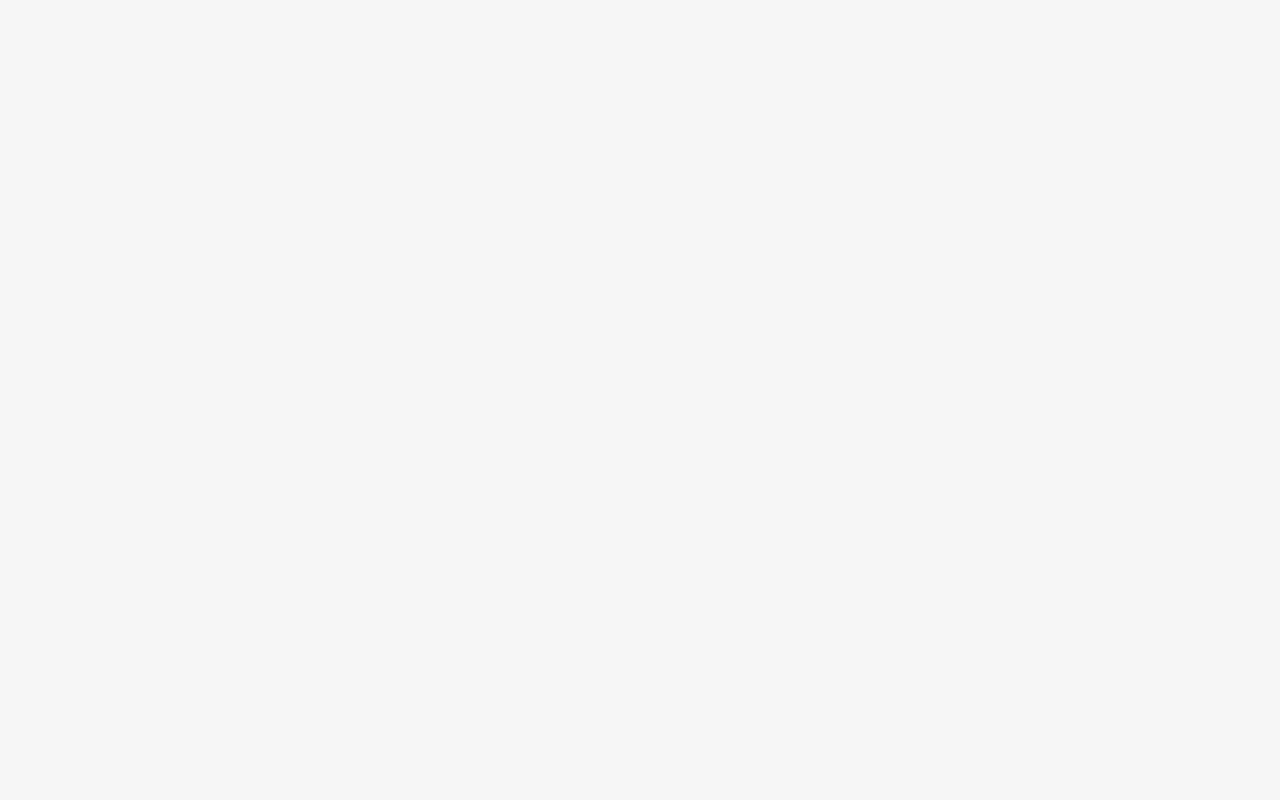
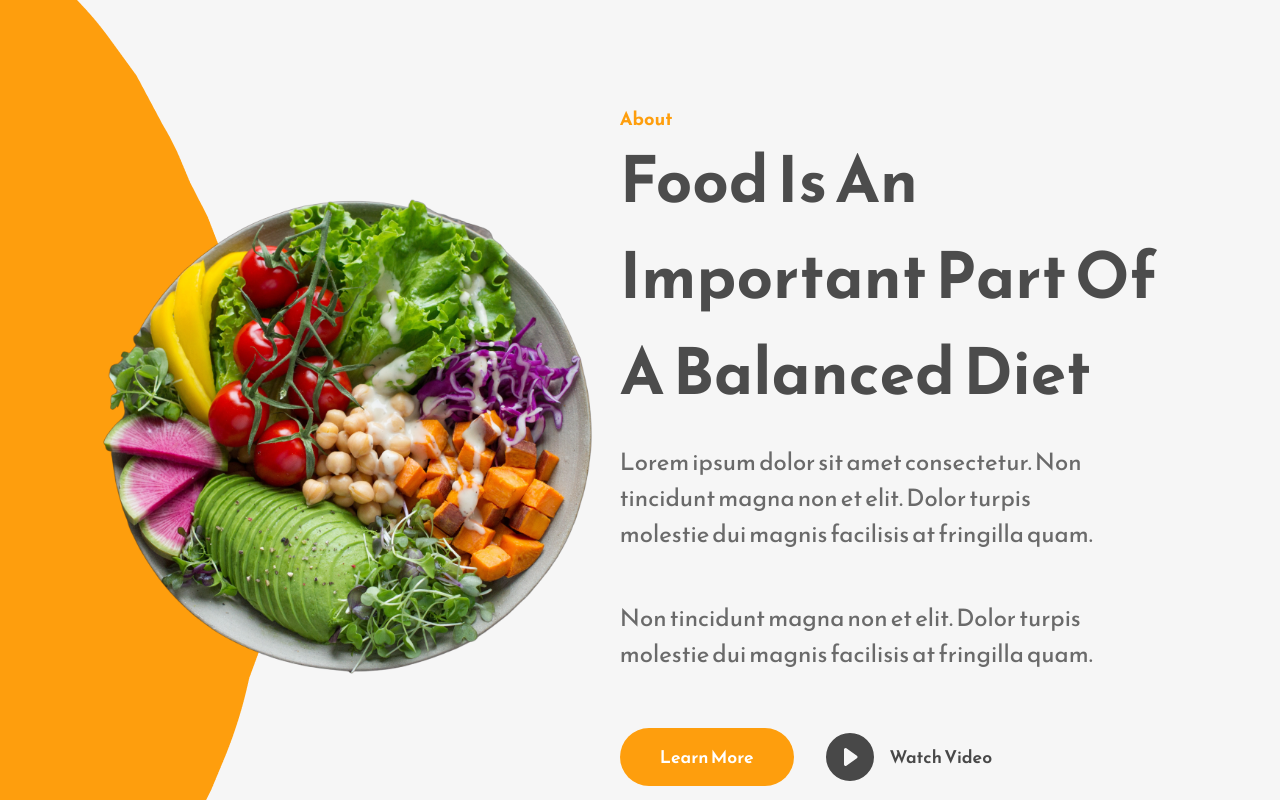
Before and after one commit to codeoutcome/landing_page, a React (Create React App) app: page / in a window 1280 px wide. Shown: the part 920-1720 px from the top of the page. Before the commit the page ends 868 px from the top, so only its background shows below. Built offline with nearby package versions, Linux system fonts and the light colour scheme.

Commit message:
created an about section

```diff
--- a/src/App.js
+++ b/src/App.js
@@ -1,10 +1,12 @@
 import './App.css';
 import Home from './Components/Home';
+import About from './Components/About';
 
 function App() {
   return (
     <div className="App">
       <Home />
+      <About />
     </div>
   );
 }
--- /dev/null
+++ b/src/Components/About.js
@@ -0,0 +1,39 @@
+import React from "react";
+import AboutBackground from "../Assets/about-background.png";
+import AboutBackgroundImage from "../Assets/about-background-image.png";
+import { BsFillPlayCircleFill } from "react-icons/bs";
+
+const About = () => {
+  return (
+    <div className="about-section-container">
+      <div className="about-background-image-container">
+        <img src={AboutBackground} alt="" />
+      </div>
+      <div className="about-section-image-container">
+        <img src={AboutBackgroundImage} alt="" />
+      </div>
+      <div className="about-section-text-container">
+        <p className="primary-subheading">About</p>
+        <h1 className="primary-heading">
+          Food Is An Important Part Of A Balanced Diet
+        </h1>
+        <p className="primary-text">
+          Lorem ipsum dolor sit amet consectetur. Non tincidunt magna non et
+          elit. Dolor turpis molestie dui magnis facilisis at fringilla quam.
+        </p>
+        <p className="primary-text">
+          Non tincidunt magna non et elit. Dolor turpis molestie dui magnis
+          facilisis at fringilla quam.
+        </p>
+        <div className="about-buttons-container">
+          <button className="secondary-button">Learn More</button>
+          <button className="watch-video-button">
+            <BsFillPlayCircleFill /> Watch Video
+          </button>
+        </div>
+      </div>
+    </div>
+  );
+};
+
+export default About;
```
